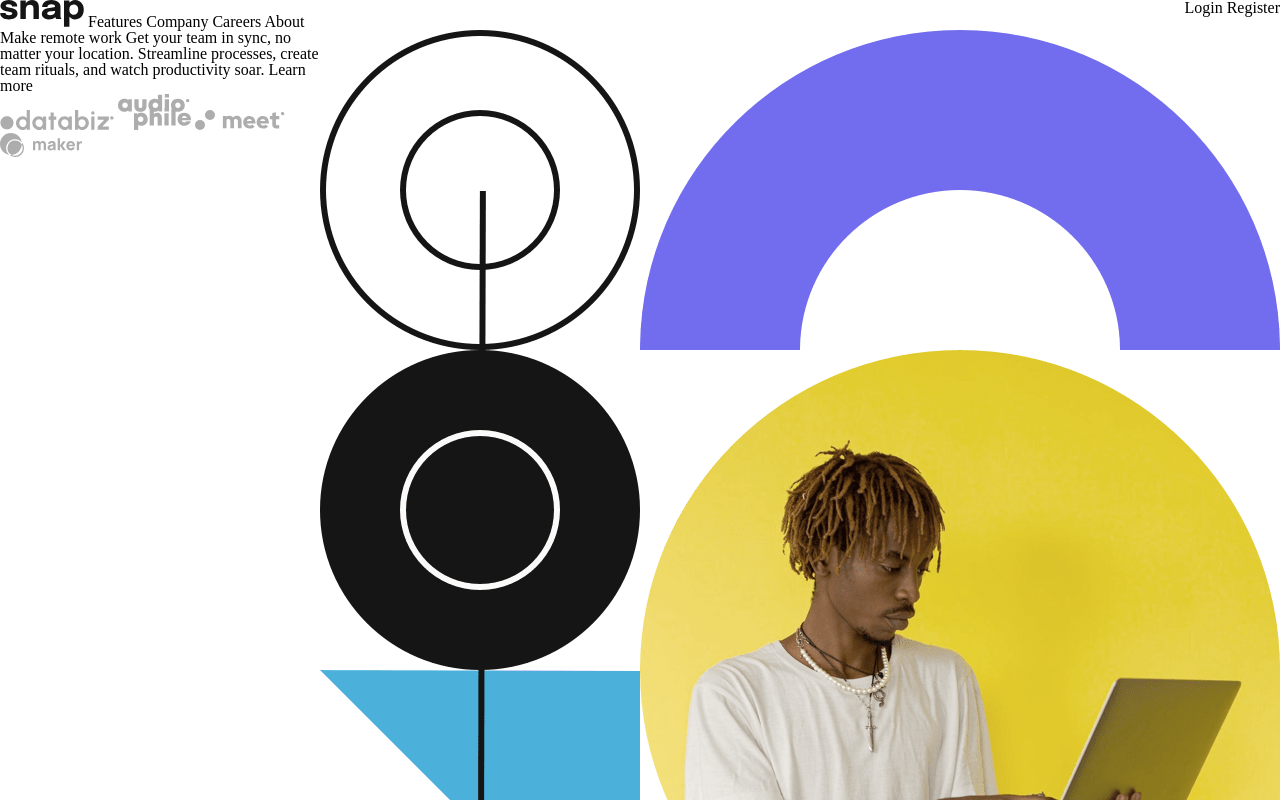
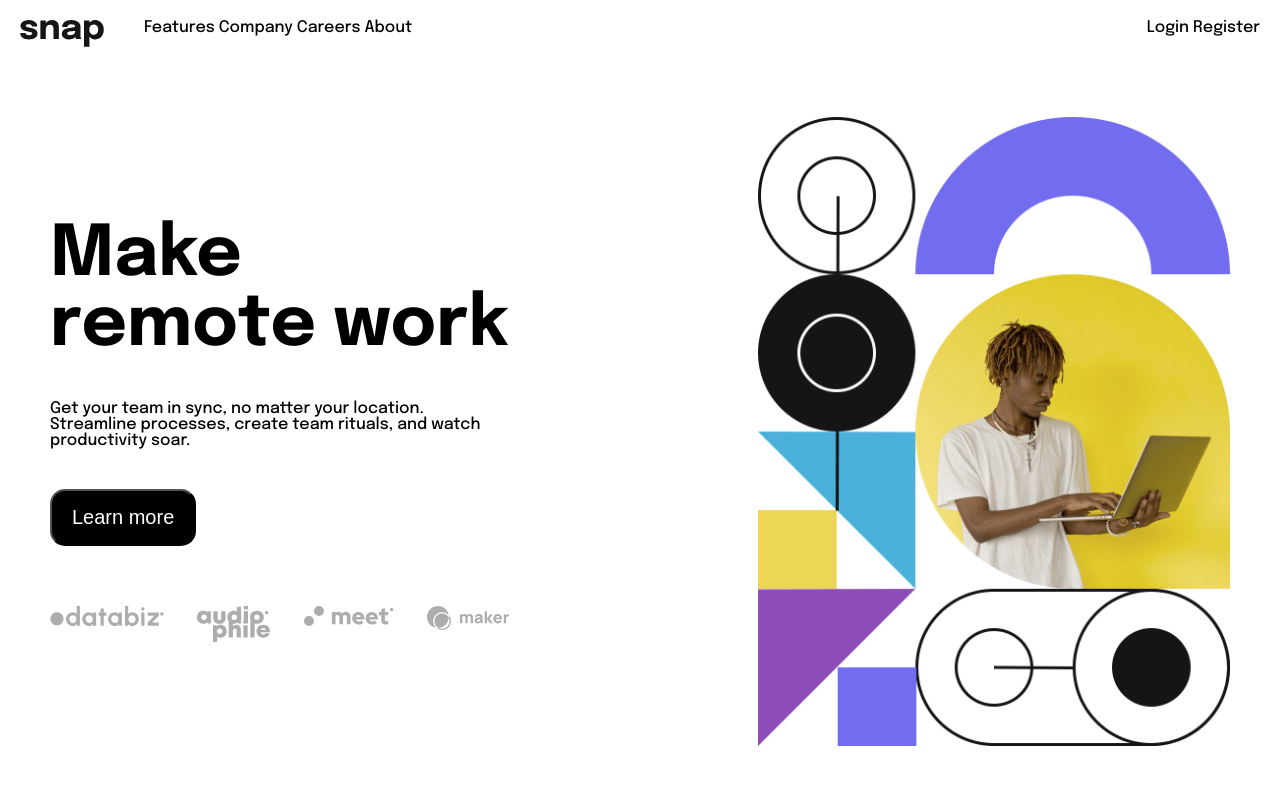
Before and after one commit to andaluciacurtis/intro-section-with-dropdown-navigation, a plain HTML site: page index.html in a window 1280 px wide. Shown: the top 800 px of the page. Drawn offline with Linux system fonts and the light colour scheme.

Commit message:
fnished hero desktop styling

```diff
--- a/index.html
+++ b/index.html
@@ -21,10 +21,12 @@
   <nav>
     <div class="left-nav">
       <img src="images/logo.svg" alt="">
+      <div class="navbar">
         Features
         Company
         Careers
         About
+      </div>
     </div>
 
     <div class="right-nav">
@@ -34,14 +36,19 @@
 
   </nav>
 
+  <div class="outer-container">
     <div class="hero">
       <div class="hero-left">
+        <h1>
           Make remote work
+        </h1>
 
+        <h2>
           Get your team in sync, no matter your location. Streamline processes,
           create team rituals, and watch productivity soar.
+        </h2>
 
-      Learn more
+        <button>Learn more</button>
 
         <div class="clients">
           <img src="images/client-databiz.svg" alt="">
@@ -51,9 +58,11 @@
         </div>
       </div>
 
-    <div class="hero-right">
+      <div class="hero-img">
         <img src="images/image-hero-desktop.png" alt="">
       </div>
     </div>
+  </div>
+
 </body>
 </html>
--- a/style.css
+++ b/style.css
@@ -1,8 +1,76 @@
+@import url('https://fonts.googleapis.com/css2?family=Epilogue:ital,wght@0,100..900;1,100..900&display=swap');
+
+* {
+  box-sizing: border-box;
+}
+
+body, html {
+  font-family: "Epilogue", sans-serif;
+  font-weight: 500;
+  height: 100%;
+}
+
+h1 {
+  font-size: 70px;
+  font-weight: 700;
+}
+
 nav {
   display: flex;
   justify-content: space-between;
+  padding: 20px;
+}
+
+.left-nav {
+  display: flex;
+  gap: 40px;
+}
+
+.outer-container {
+  display: flex;
+  justify-content: center;
 }
 
 .hero {
   display: flex;
+  align-items: center;
+  padding: 50px;
+  max-width: 1300px;
+  justify-content: space-between;
 }
+
+.hero-left {
+  width: 39%;
+}
+
+.hero-img {
+  width: 40%;
+  display: flex;
+  justify-content: end;
+}
+
+.hero-img img {
+  width: 100%;
+}
+
+.hero button {
+  background-color: black;
+  padding: 15px 20px;
+  color: white;
+  border-radius: 15px;
+  font-size: 20px;
+}
+
+.hero h2 {
+  margin: 40px 0;
+}
+
+.clients {
+  display: flex;
+  justify-content: space-between;
+  margin-top: 60px;
+}
+
+.clients img {
+  height: 100%;
+}
```
Lines whose indentation alone changed are shown as unchanged.
